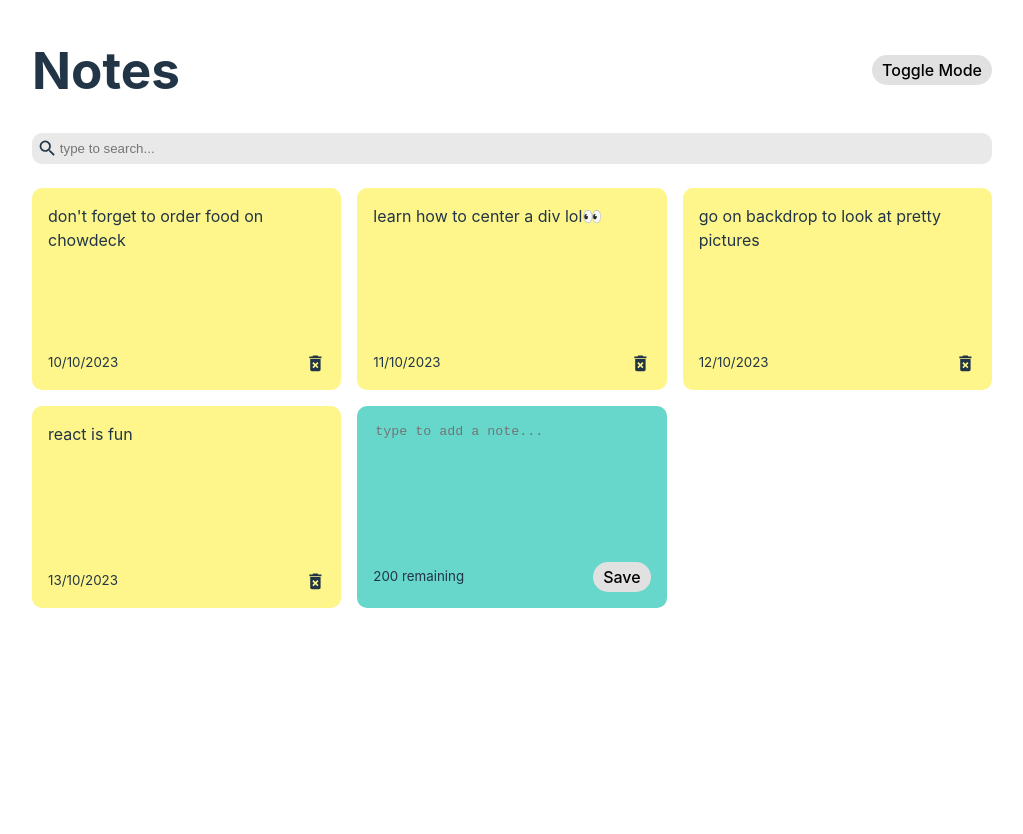
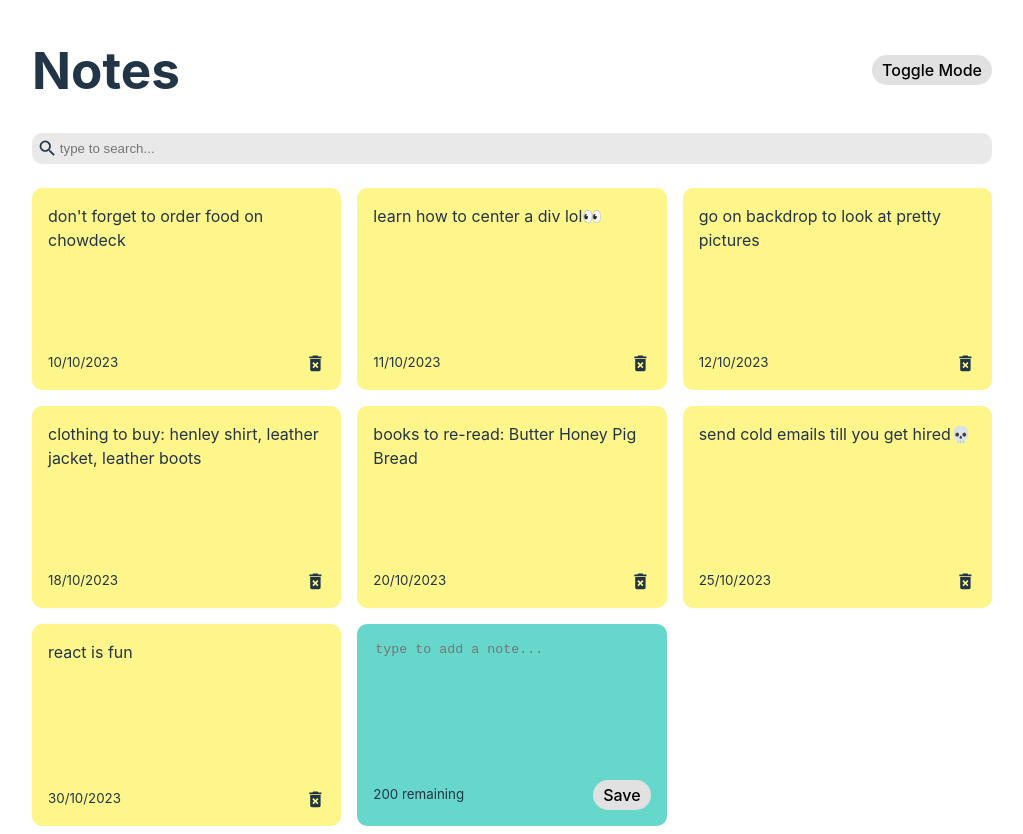
Before and after one commit to rumeedgar/notes-app-react, a React (Vite) app: page / in a window 1280 px wide. Shown: the whole page, without its empty margins (128-1151 px from the left). Built offline with nearby package versions, Linux system fonts and the light colour scheme.

Commit message:
UI bug fixes

```diff
--- a/src/App.jsx
+++ b/src/App.jsx
@@ -23,8 +23,23 @@ function App() {
     },
     {
       id: nanoid(),
+      text: "clothing to buy: henley shirt, leather jacket, leather boots",
+      date: "18/10/2023",
+    },
+    {
+      id: nanoid(),
+      text: "books to re-read: Butter Honey Pig Bread",
+      date: "20/10/2023",
+    },
+    {
+      id: nanoid(),
+      text: "send cold emails till you get hired💀",
+      date: "25/10/2023",
+    },
+    {
+      id: nanoid(),
       text: "react is fun",
-      date: "13/10/2023",
+      date: "30/10/2023",
     },
   ]);
 
```
